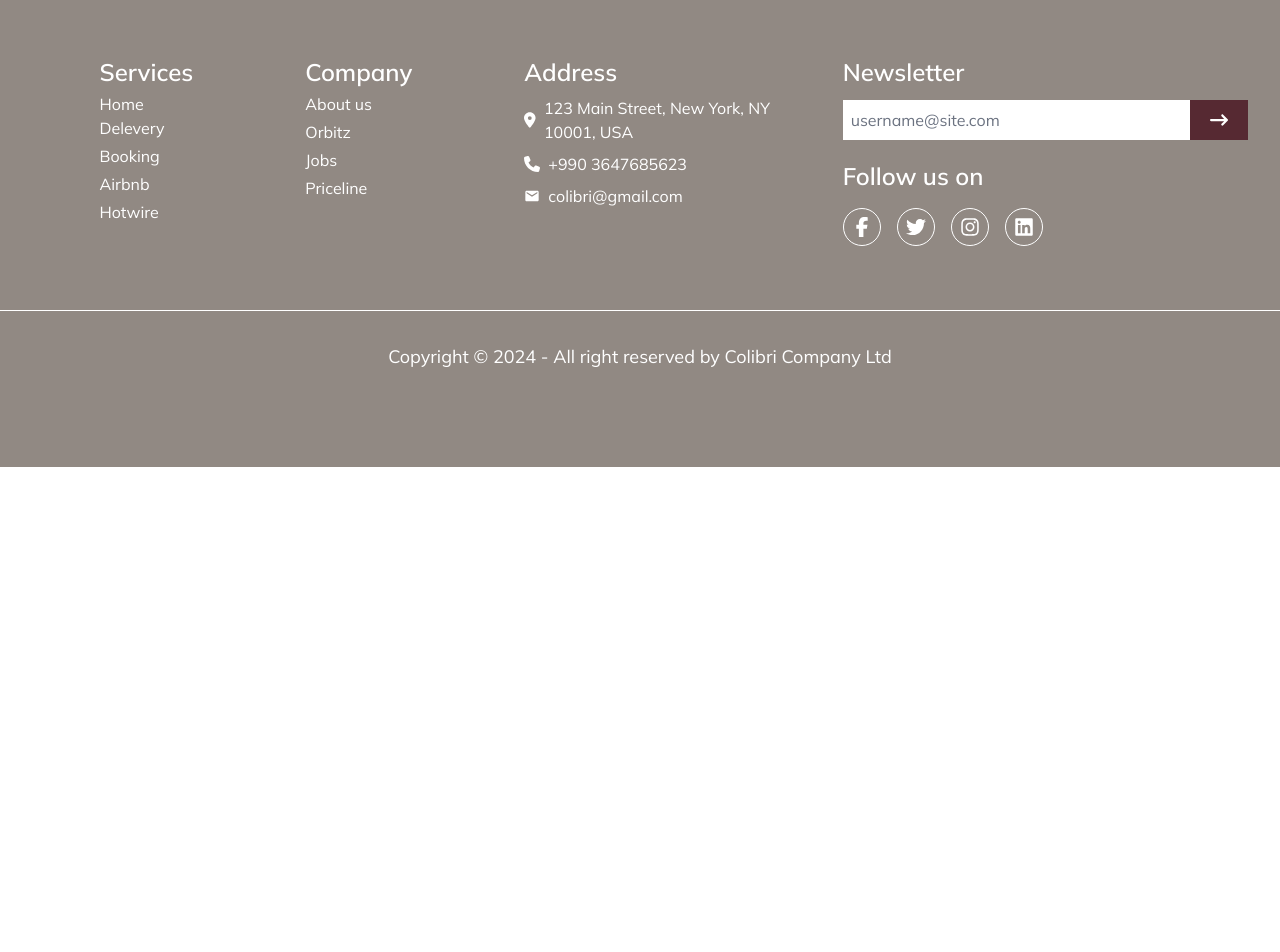
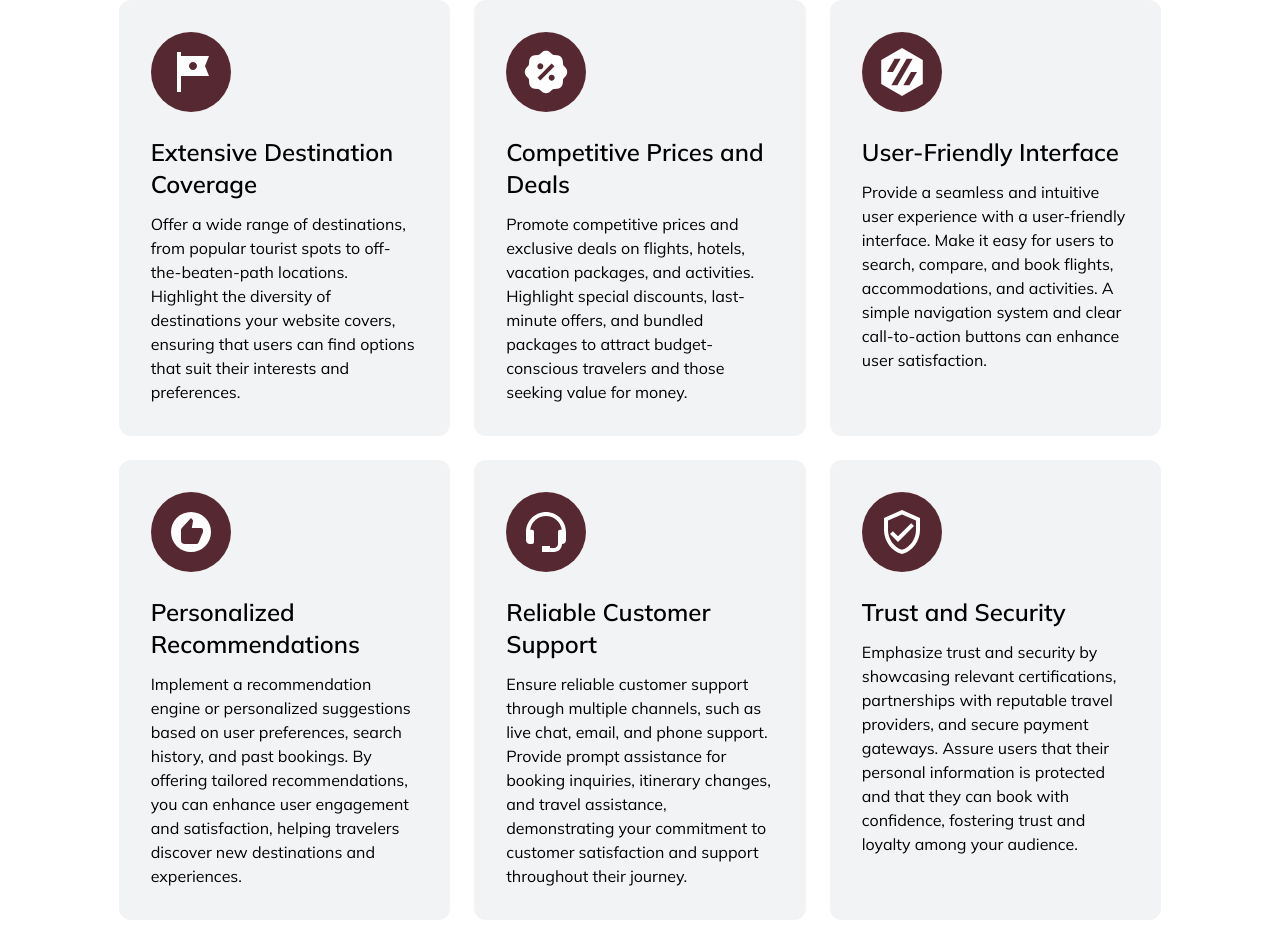
Before and after one commit to tahmedofficial/colibri-restaurant-client, a React (Vite) app: page / in a window 1280 px wide. Shown: the part 2620-3572 px from the top of the page. Before the commit the page ends 3087 px from the top, so only its background shows below. Built offline with nearby package versions, Linux system fonts and the light colour scheme; no server answers.

Commit message:
finish about section

```diff
--- a/src/Pages/About/About.jsx
+++ b/src/Pages/About/About.jsx
@@ -1,8 +1,57 @@
+import { BiSupport } from "react-icons/bi";
+import { MdOutlineVerifiedUser, MdRecommend, MdTour } from "react-icons/md";
+import { RiDiscountPercentFill } from "react-icons/ri";
+import { SiVorondesign } from "react-icons/si";
 
 const About = () => {
     return (
-        <div>
+        <div className="md:w-5/6 mx-auto">
+            <h1 className="font-semibold text-center pt-32 text-primary_btn_color pb-8 text-4xl lg:text-5xl">About Us</h1>
 
+            <div className="grid grid-cols-1 md:grid-cols-2 lg:grid-cols-3">
+                <div className="bg-primary_bg_color p-8 m-3 rounded-xl">
+                    <div className="flex items-center justify-center rounded-full text-5xl h-20 w-20 bg-primary_btn_color text-white">
+                        <MdTour />
+                    </div>
+                    <h1 className="text-2xl font-semibold text-primary_text_color mt-6 mb-3">Extensive Destination Coverage</h1>
+                    <h3>Offer a wide range of destinations, from popular tourist spots to off-the-beaten-path locations. Highlight the diversity of destinations your website covers, ensuring that users can find options that suit their interests and preferences.</h3>
+                </div>
+                <div className="bg-primary_bg_color p-8 m-3 rounded-xl">
+                    <div className="flex items-center justify-center rounded-full text-5xl h-20 w-20 bg-primary_btn_color text-white">
+                        <RiDiscountPercentFill />
+                    </div>
+                    <h1 className="text-2xl font-semibold text-primary_text_color mt-6 mb-3">Competitive Prices and Deals</h1>
+                    <h3>Promote competitive prices and exclusive deals on flights, hotels, vacation packages, and activities. Highlight special discounts, last-minute offers, and bundled packages to attract budget-conscious travelers and those seeking value for money.</h3>
+                </div>
+                <div className="bg-primary_bg_color p-8 m-3 rounded-xl">
+                    <div className="flex items-center justify-center rounded-full text-5xl h-20 w-20 bg-primary_btn_color text-white">
+                        <SiVorondesign />
+                    </div>
+                    <h1 className="text-2xl font-semibold text-primary_text_color mt-6 mb-3">User-Friendly Interface</h1>
+                    <h3>Provide a seamless and intuitive user experience with a user-friendly interface. Make it easy for users to search, compare, and book flights, accommodations, and activities. A simple navigation system and clear call-to-action buttons can enhance user satisfaction.</h3>
+                </div>
+                <div className="bg-primary_bg_color p-8 m-3 rounded-xl">
+                    <div className="flex items-center justify-center rounded-full text-5xl h-20 w-20 bg-primary_btn_color text-white">
+                        <MdRecommend />
+                    </div>
+                    <h1 className="text-2xl font-semibold text-primary_text_color mt-6 mb-3">Personalized Recommendations</h1>
+                    <h3> Implement a recommendation engine or personalized suggestions based on user preferences, search history, and past bookings. By offering tailored recommendations, you can enhance user engagement and satisfaction, helping travelers discover new destinations and experiences.</h3>
+                </div>
+                <div className="bg-primary_bg_color p-8 m-3 rounded-xl">
+                    <div className="flex items-center justify-center rounded-full text-5xl h-20 w-20 bg-primary_btn_color text-white">
+                        <BiSupport />
+                    </div>
+                    <h1 className="text-2xl font-semibold text-primary_text_color mt-6 mb-3">Reliable Customer Support</h1>
+                    <h3> Ensure reliable customer support through multiple channels, such as live chat, email, and phone support. Provide prompt assistance for booking inquiries, itinerary changes, and travel assistance, demonstrating your commitment to customer satisfaction and support throughout their journey.</h3>
+                </div>
+                <div className="bg-primary_bg_color p-8 m-3 rounded-xl">
+                    <div className="flex items-center justify-center rounded-full text-5xl h-20 w-20 bg-primary_btn_color text-white">
+                        <MdOutlineVerifiedUser />
+                    </div>
+                    <h1 className="text-2xl font-semibold text-primary_text_color mt-6 mb-3">Trust and Security</h1>
+                    <h3>Emphasize trust and security by showcasing relevant certifications, partnerships with reputable travel providers, and secure payment gateways. Assure users that their personal information is protected and that they can book with confidence, fostering trust and loyalty among your audience.</h3>
+                </div>
+            </div>
         </div>
     );
 };
--- a/src/Pages/Home/Home.jsx
+++ b/src/Pages/Home/Home.jsx
@@ -12,8 +12,8 @@ const Home = () => {
             </Helmet>
             <Banner></Banner>
             <TopFoods></TopFoods>
+            <OurChef></OurChef>
             <About></About>
-            <OurChef></OurChef>
         </div>
     );
 };
--- a/src/Pages/OurChef/OurChef.jsx
+++ b/src/Pages/OurChef/OurChef.jsx
@@ -4,7 +4,7 @@ import chef3 from "../../assets/images/masterChef3.webp";
 
 const OurChef = () => {
     return (
-        <div className="mt-10">
+        <div className="mt-10 md:w-5/6 mx-auto">
             <h1 className="font-semibold text-primary_btn_color text-center py-10 text-4xl lg:text-5xl">Master Chef</h1>
 
             <div className="grid md:grid-cols-2">
```
